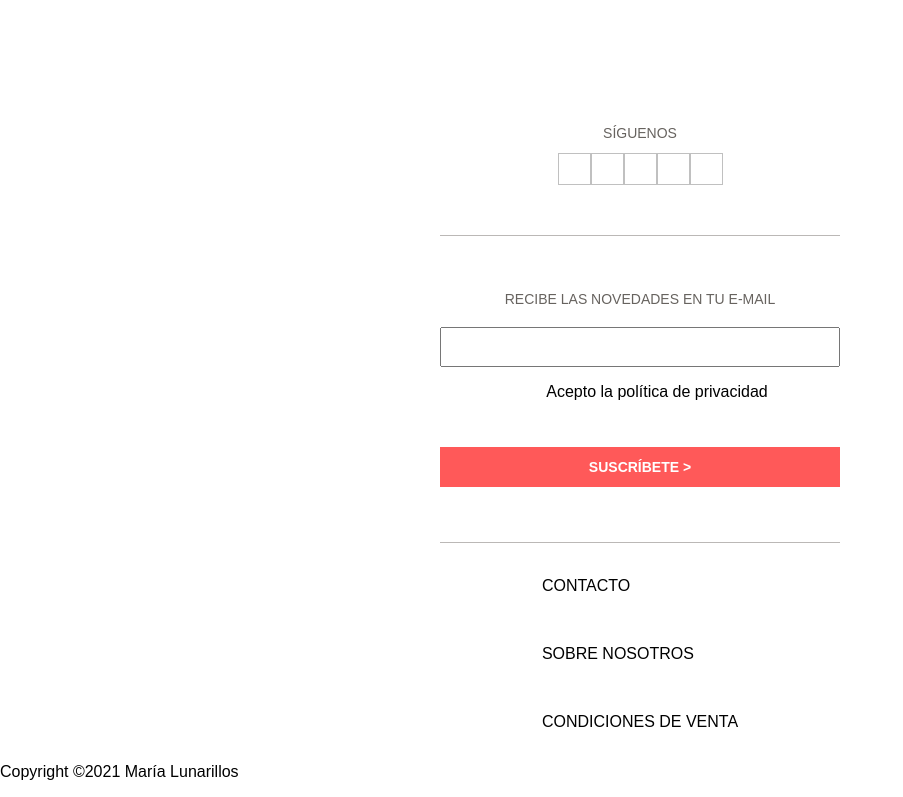
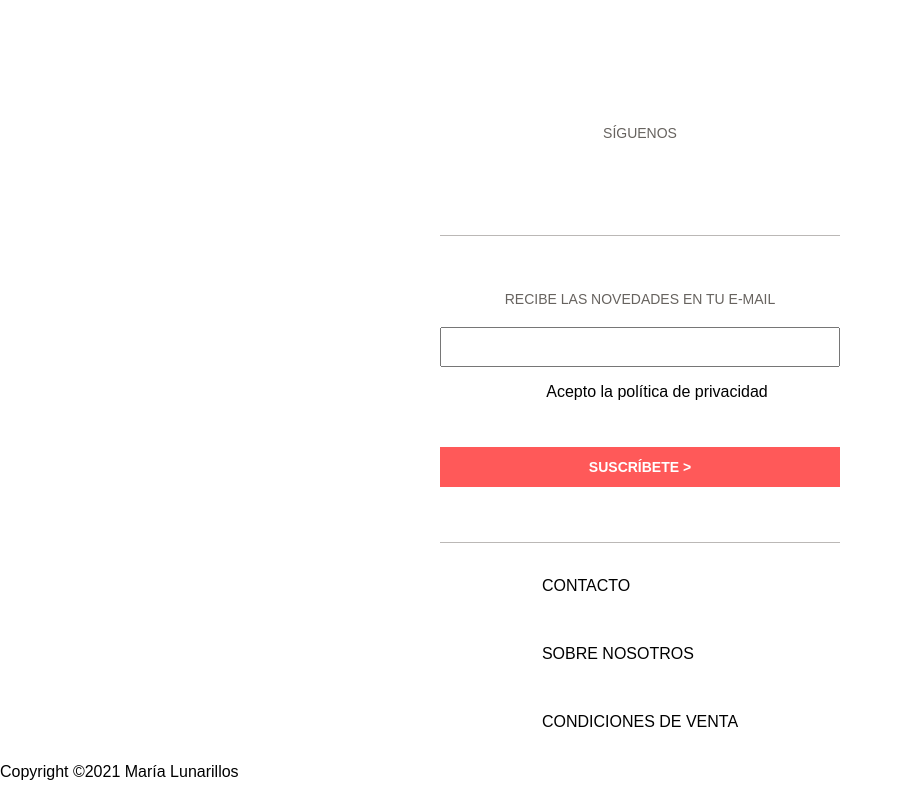
Before and after one commit to DavidLlobet/week1lunarillos, a website: page index.html in a window 1280 px wide. Shown: the part 1716-2513 px from the top of the page, without its empty margins (0-903 px from the left). Drawn offline with Linux system fonts and the light colour scheme.

Commit message:
Fix social-networks-borders

```diff
--- a/index.html
+++ b/index.html
@@ -104,11 +104,11 @@
           <div class="social-networks">
             <h2 class="follow-text">SÍGUENOS</h2>
             <div class="social-networks-row">
-              <img class="social-networks-facebook">
-              <img class="social-networks-twitter">
-              <img class="social-networks-instagram">
-              <img class="social-networks-pinterest">
-              <img class="social-networks-youtube">
+              <div class="social-networks-facebook"></div>
+              <div class="social-networks-twitter"></div>
+              <div class="social-networks-instagram"></div>
+              <div class="social-networks-pinterest"></div>
+              <div class="social-networks-youtube"></div>
             </div>
           </div>
           <div class="subscribe">
```
